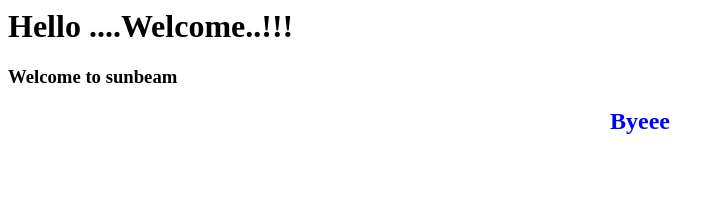
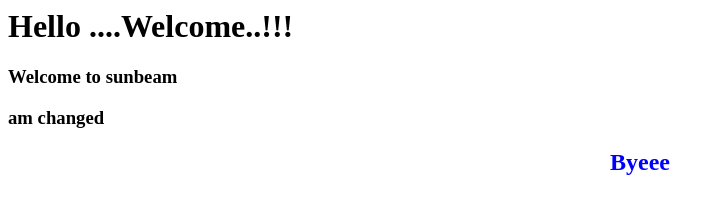
Before and after one commit to Madhuri-Gaikwad/repo_html, a plain HTML site: page index.html in a window 1280 px wide. Shown: the whole page, without its empty margins (0-725 px from the left). Drawn offline with Linux system fonts and the light colour scheme.

Commit message:
kiran updated

```diff
--- a/index.html
+++ b/index.html
@@ -1,4 +1,5 @@
 <h1>Hello ....Welcome..!!!</h1>
 <h3>Welcome to sunbeam</h3>
+<h3>am changed</h3>
 
 <h2 style="color: blue; text-align: center">Byeee</h2>
```
